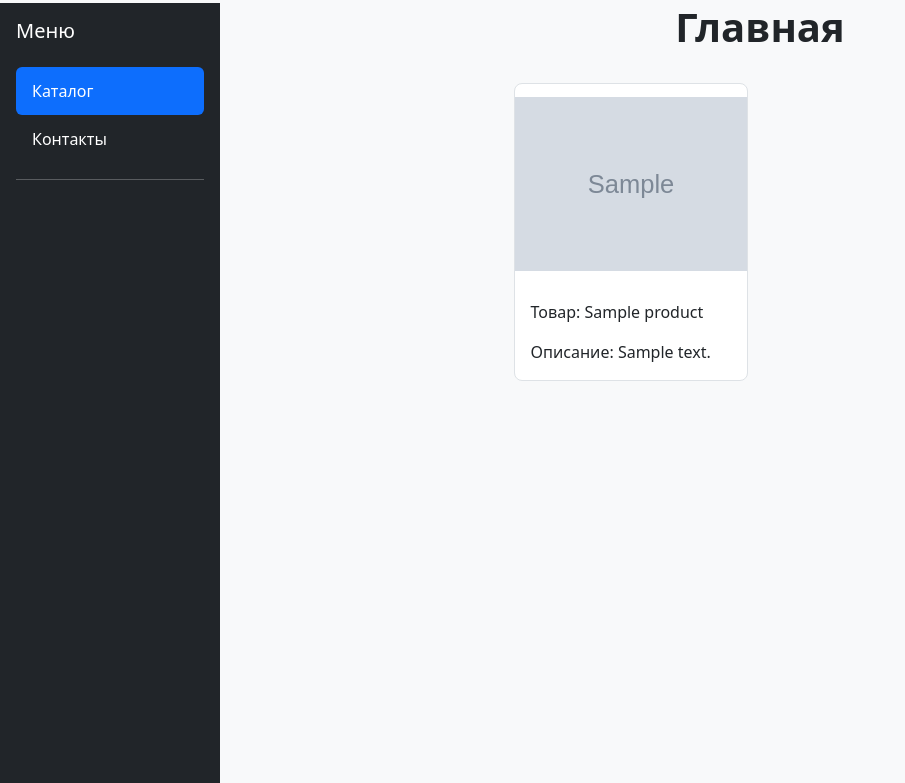
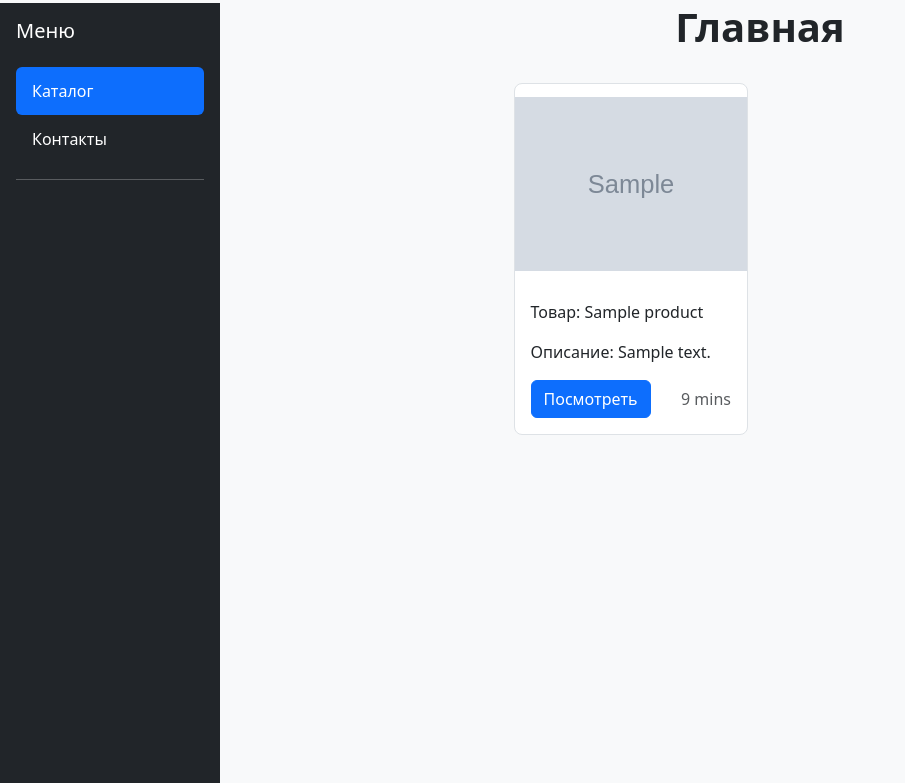
Before and after one commit to kirillgladkikh/dz22v2, a Django app: template catalog/templates/home.html in a window 1280 px wide. Shown: the part 17-800 px from the top of the page, without its empty margins (0-905 px from the left). Run offline with Django 5.2, Linux system fonts and the light colour scheme; the template is opened without the code that fills it: most values are stand-ins (such as "Sample title", 1, 10 or a date in 2020); grey boxes marked "Sample" are stand-in pictures; some libraries are stand-ins or nearby versions.

Commit message:
from products_list.html to product_card.html button

```diff
--- a/catalog/templates/includes/inc_product_data.html
+++ b/catalog/templates/includes/inc_product_data.html
@@ -15,6 +15,17 @@
                 <p class="card-text">Время создания: {{ product.created_at }}</p>
                 <p class="card-text">Время обновления: {{ product.updated_at }}</p>
             {% endif %}
+            <div class="d-flex justify-content-between align-items-center">
+                <div class="d-flex gap-0">
+                {% if is_product_card %}
+                    <button class="btn btn-outline-secondary">View</button>
+                    <button class="btn btn-outline-secondary">Edit</button>
+                {% else %}
+                    <a class="btn btn-primary" href="{% url 'catalog:product_card' product.pk %}" role="button">Посмотреть</a>
+                {% endif %}
+                </div>
+                <span class="text-muted">9 mins</span>
+            </div>
         </div>
     </div>
 </div>
```
